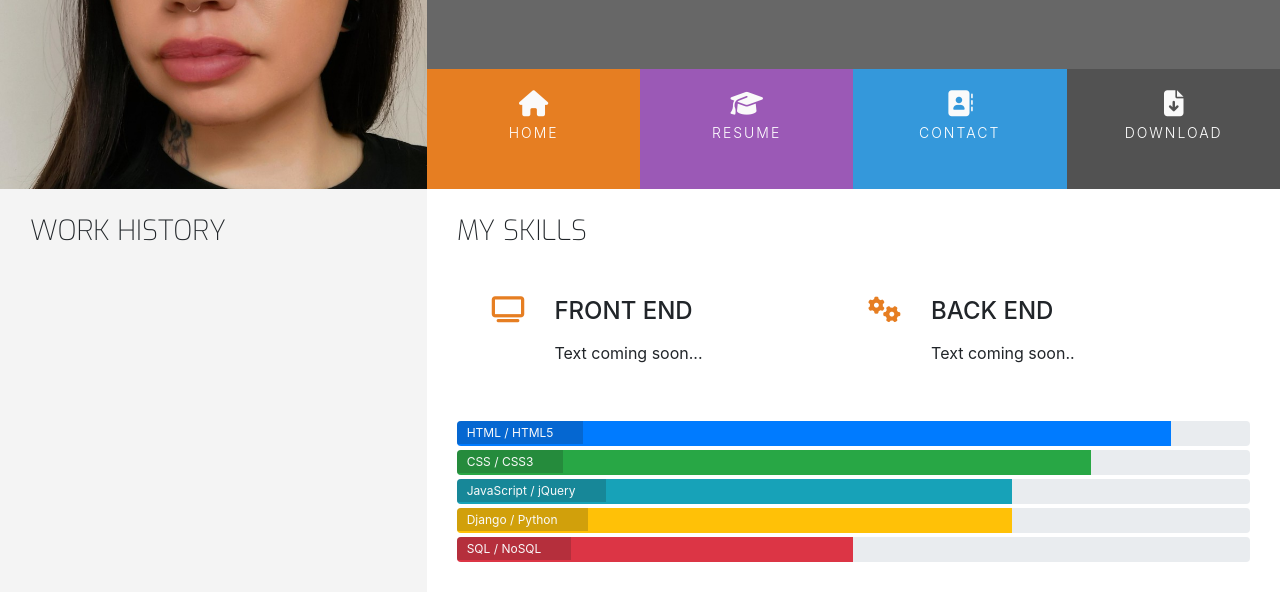
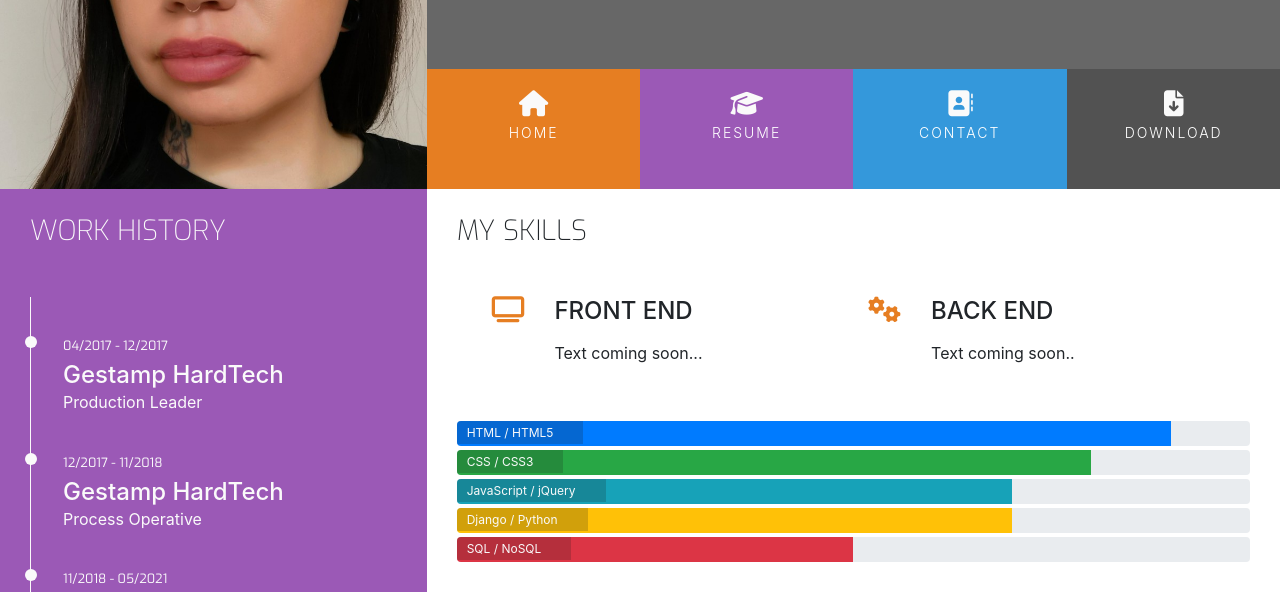
Before and after one commit to TheresLundqvist/Resume-page, a plain HTML site: page resume.html in a window 1280 px wide. Shown: the part 180-772 px from the top of the page. Drawn offline with nearby package versions, Linux system fonts and the light colour scheme.

Commit message:
Add work history content

```diff
--- a/assets/css/style.css
+++ b/assets/css/style.css
@@ -11,6 +11,10 @@
 
 .bg-color-personal-info {
     background-color: #f4f4f4;
+}
+
+.bg-color-work-history {
+    background-color: #9b59b6;
 }
 
 .ui-menu-color-home {
@@ -62,6 +66,7 @@ h4 {
     float: none;
 }
 
+.history-heading,
 .section-heading {
     font-family: Exo, sans-serif;
     font-weight: 300;
@@ -280,3 +285,51 @@ footer {
 .progress-section {
     margin: 10px 20px 40px 20px;
 }
+
+/*------------------------------------work history*/
+
+.history-heading {
+    color: #fafafa;
+    margin-bottom: 50px;
+}
+
+.timeline-item {
+    padding: 4em 2em 0em 2em;
+    position: relative;
+    color: #fafafa;
+    border-left: 1px solid;
+}
+
+.timeline-item p {
+    padding: 0;
+    margin: 0;
+}
+
+.timeline-item:before {
+    content: attr(data-dates);
+    position: absolute;
+    left: 2.5em;
+    top: 3em;
+    display: block;
+    font-family: Exo, sans-serif;
+    font-weight: 500;
+    font-size: 0.8em;
+    padding: 0;
+    margin: 0;
+}
+
+.timeline-item:after {
+    width: 12px;
+    height: 12px;
+    display: block;
+    top: 2.4em;
+    position: absolute;
+    left: -6px;
+    border-radius: 12px;
+    content: "";
+    background: #fafafa;
+}
+
+.history-item {
+    margin-bottom: 30px;
+}
--- a/resume.html
+++ b/resume.html
@@ -48,12 +48,30 @@
     </header>
     <section class="container-fluid">
         <div class="row">
-            <div class="col-md-4 bg-color-personal-info section-column">
+            <div class="col-md-4 bg-color-work-history section-column">
                 <div class="row">
                     <div class="col-12">
-                        <h3 class="section-heading uppercase">
+                        <h3 class="history-heading uppercase">
                             Work history
                         </h3>
+                    </div>
+                </div>
+                <div class="history-item">
+                    <div class="timeline-item" data-dates="04/2017 - 12/2017">
+                        <h4>Gestamp HardTech</h4>
+                        <p>Production Leader</p>
+                    </div>
+                    <div class="timeline-item" data-dates="12/2017 - 11/2018">
+                        <h4>Gestamp HardTech</h4>
+                        <p>Process Operative</p>
+                    </div>
+                    <div class="timeline-item" data-dates="11/2018 - 05/2021">
+                        <h4>Baxter Inc</h4>
+                        <p>Warehouse Group Leader</p>
+                    </div>
+                    <div class="timeline-item" data-dates="05/2021 - 12/2022">
+                        <h4>Baxter Inc</h4>
+                        <p>Warehouse Operative</p>
                     </div>
                 </div>
             </div>
```
